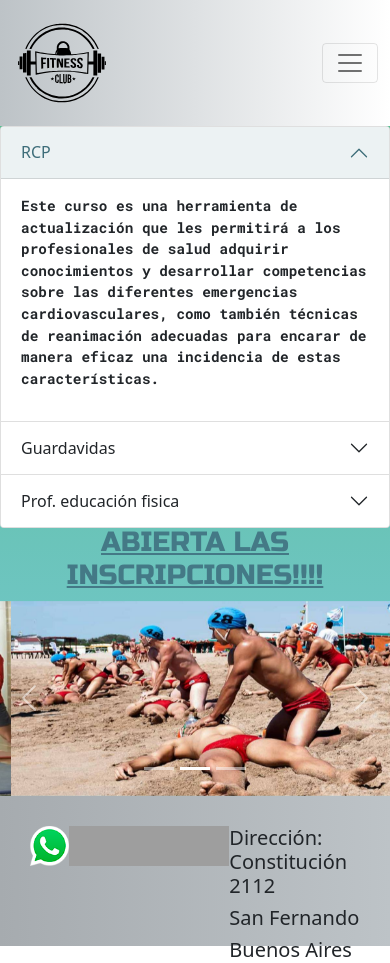
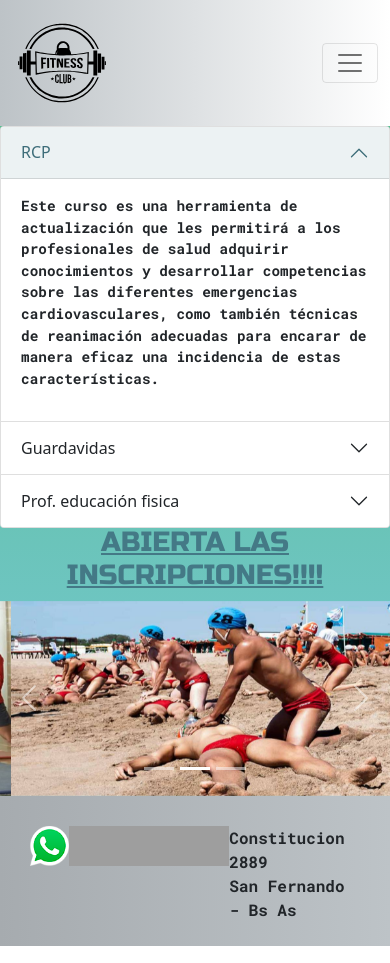
Before and after one commit to martinCaballero1984/4ta-entrega, a website: page Cursos.html in a window 390 px wide. Drawn offline with Linux system fonts and the light colour scheme; grey boxes are pictures that could not be loaded.

Commit message:
ultima version entrega proyectoFinal

```diff
--- a/Cursos.html
+++ b/Cursos.html
@@ -118,7 +118,7 @@
                 </h2>
                 <div id="collapseThree" class="accordion-collapse collapse" aria-labelledby="headingThree" data-bs-parent="#accordionExample">
                     <div class="accordion-body parrafo--cursos">
-                     <p class="parrafo--cursos"> <strong>Profesorado de educacion fisica y deportes.</strong> Este profesorado propone consolidar una competencia calificada para que los/as profesores/as en educación física y deporte puedan desempeñarse con éxito en el Sistema Educativo Formal y No Formal, a través del desarrollo de los campos de formación pedagógica, específica y de práctica docente profesional con el aporte de los diferentes ámbitos del conocimiento científico. Se incluye la implementación de procesos que impulsen la cooperación y armado de redes interinstitucionales y el trabajo en equipo para la formación e inserción profesional.</p>
+                     <p class="parrafo--cursos"> <strong>Profesorado de educacion fisica y deportes.</strong> Este profesorado propone consolidar una competencia calificada para que los/as profesores/as en educación física y deporte puedan desempeñarse con éxito en el Sistema Educativo Formal y No Formal, a través del desarrollo de los campos de formación pedagógica, específica y de práctica docente profesional con el aporte de los diferentes ámbitos del conocimiento científico.</p>
                     </div>
                 </div>
                 </div>
@@ -185,9 +185,7 @@
 
         </div>
         <div class="zocaloContacto">
-          <h5>Dirección: Constitución 2112</h5>
-          <h5>San Fernando</h5>
-          <h5>Buenos Aires</h5>
+          <p>Constitucion 2889 <br> San Fernando - Bs As </p>
 
         </div>
     <!-- termina footer-->
--- a/scss/_commons.scss
+++ b/scss/_commons.scss
@@ -51,7 +51,7 @@ $colors:(
 
 @media (max-width: 576px){
     .zocaloContacto{
-        font-size: 0.8em;
+        font-size: 0.7em;
     }
 
     .parrafo--cursos{
@@ -68,5 +68,7 @@ $colors:(
     .parrafo--cursos{
         font-size: 0.5em;
     }
-
-}
+    .zocaloContacto{
+        font-size: 0.7em;
+    }
+    }
--- a/scss/_content.scss
+++ b/scss/_content.scss
@@ -1,5 +1,6 @@
 p{
     font-family: "Roboto Mono", sans-serif;
+
 }
 article{
 margin-bottom: 30px;
--- a/scss/_footer.scss
+++ b/scss/_footer.scss
@@ -33,5 +33,5 @@
 
     }
 .zocaloContacto{
-    font-size: 0.7em;
+    font-size: 1em;
 }
--- a/scss/_navBar.scss
+++ b/scss/_navBar.scss
@@ -12,8 +12,6 @@ nav{
     background: linear-gradient(to right, #bdc3c7, white); /* W3C, IE 10+/ Edge, Firefox 16+, Chrome 26+, Opera 12+, Safari 7+ */
     background-position: center;
     display: flex;
-    flex-wrap: nowrap;
-
 
 
     ul{
```
Also changed, not shown: contacto.html (+5 -5 lines), index.html (+1 -3 lines), nosotros.html (+1 -3 lines), servicios.html (+1 -3 lines), css/style.css.
